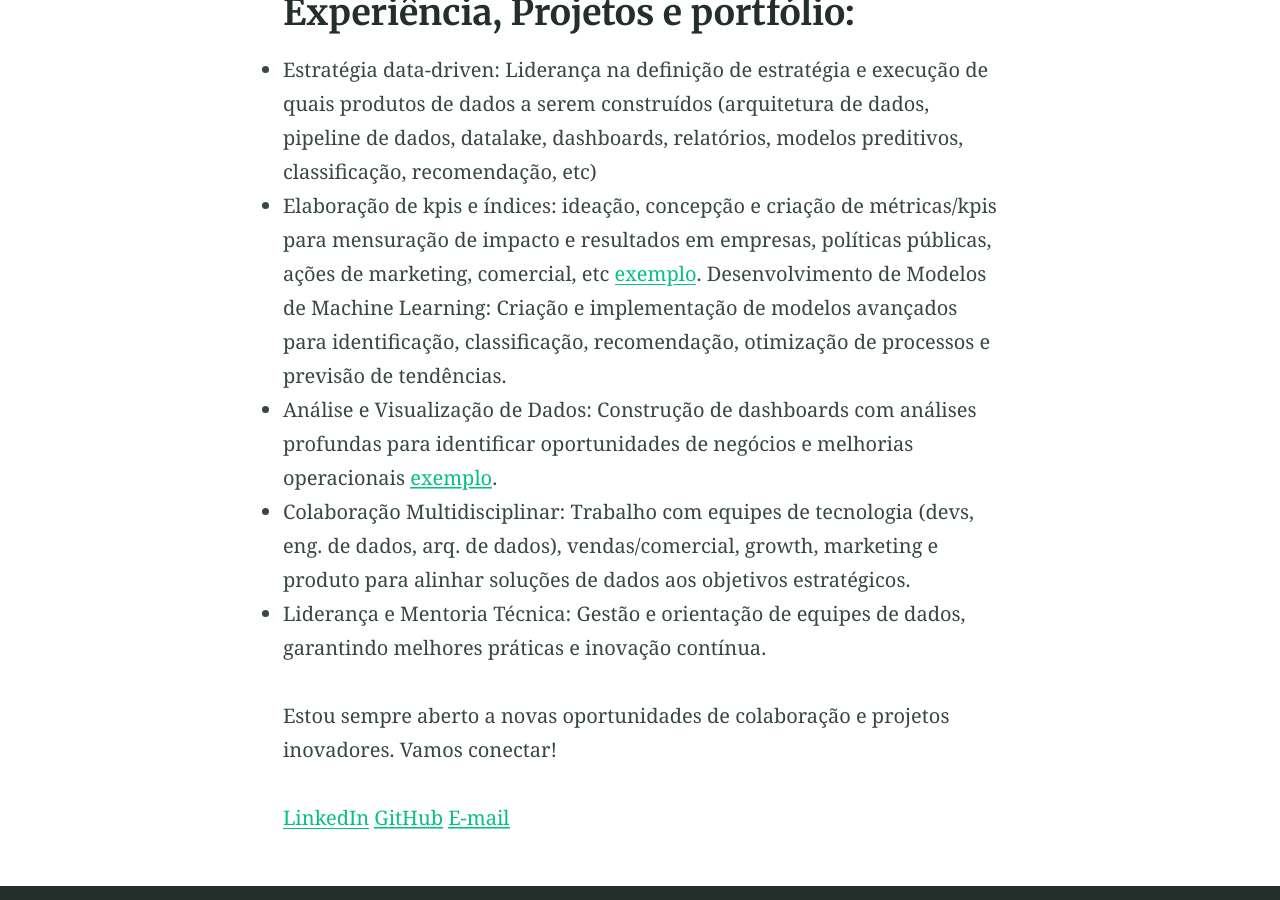
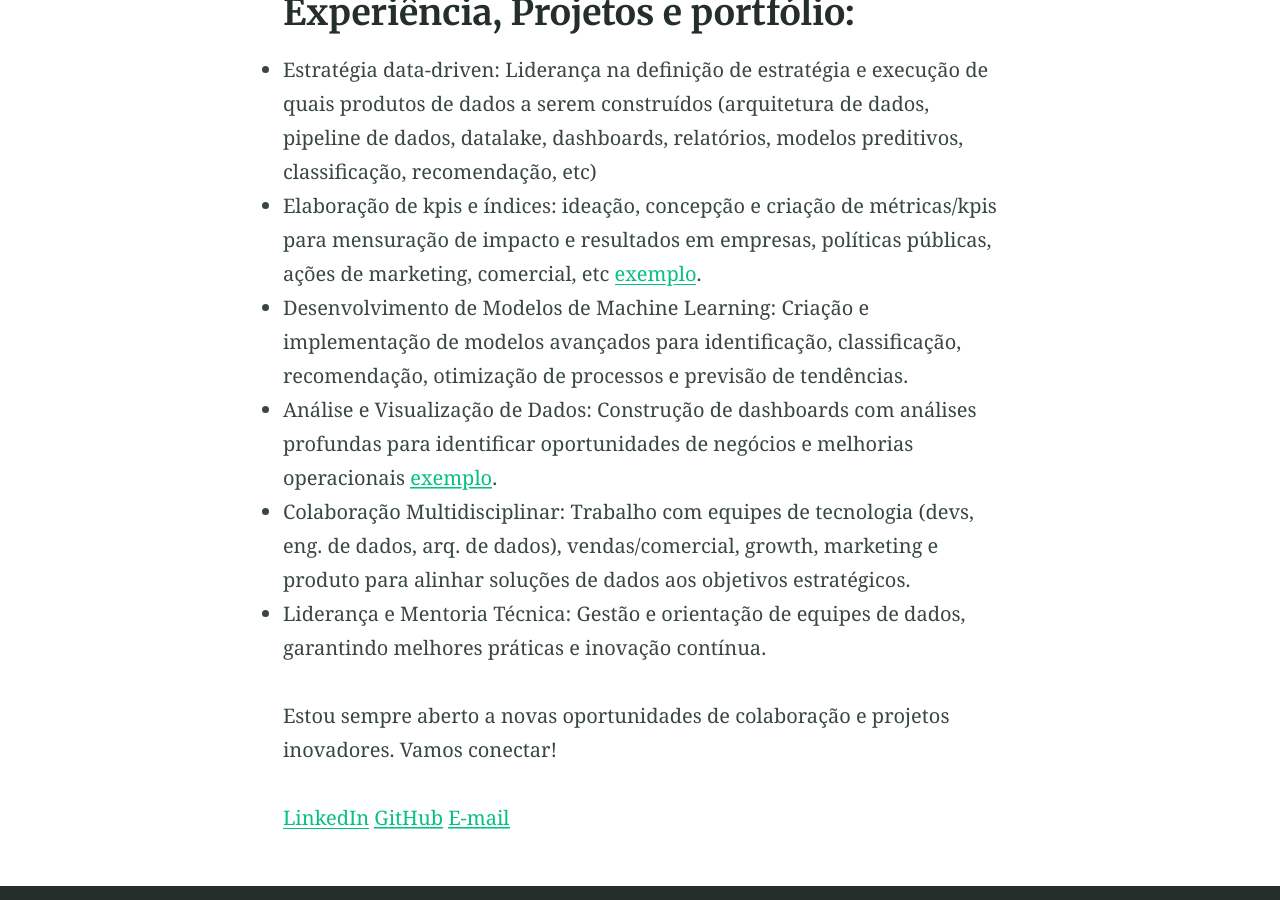
Before and after one commit to JonasMok/JonasMok, a Jekyll site: the page built from index.md, in a window 1280 px wide and 900 px high, scrolled down 1107 px. Built offline with Jekyll 4.4.1, drawn with Linux system fonts in a browser that asks for light colours; our own code applies the rules of GitHub Pages for plain Markdown files.

```diff
--- a/index.md
+++ b/index.md
@@ -17,7 +17,7 @@ Como especialista em ciência de dados e economista, meu foco é utilizar técni
 
  - Estratégia data-driven: Liderança na definição de estratégia e execução de quais produtos de dados a serem construídos (arquitetura de dados, pipeline de dados, datalake, dashboards,   relatórios, modelos preditivos, classificação, recomendação, etc)
  - Elaboração de kpis e índices: ideação, concepção e criação de métricas/kpis para mensuração de impacto e resultados em empresas, políticas públicas, ações de marketing, comercial, etc [exemplo](https://www.estadao.com.br/sustentabilidade/como-nascem-os-lixoes-no-brasil/).
-Desenvolvimento de Modelos de Machine Learning: Criação e implementação de modelos avançados para identificação, classificação, recomendação, otimização de processos e previsão de tendências.
+ - Desenvolvimento de Modelos de Machine Learning: Criação e implementação de modelos avançados para identificação, classificação, recomendação, otimização de processos e previsão de tendências.
  - Análise e Visualização de Dados: Construção de dashboards com análises profundas para identificar oportunidades de negócios e melhorias operacionais [exemplo](https://relatoriomunicipal.streamlit.app/).
  - Colaboração Multidisciplinar: Trabalho com equipes de tecnologia (devs, eng. de dados, arq. de dados), vendas/comercial, growth, marketing e produto para alinhar soluções de dados aos objetivos estratégicos.
  - Liderança e Mentoria Técnica: Gestão e orientação de equipes de dados, garantindo melhores práticas e inovação contínua.
```
